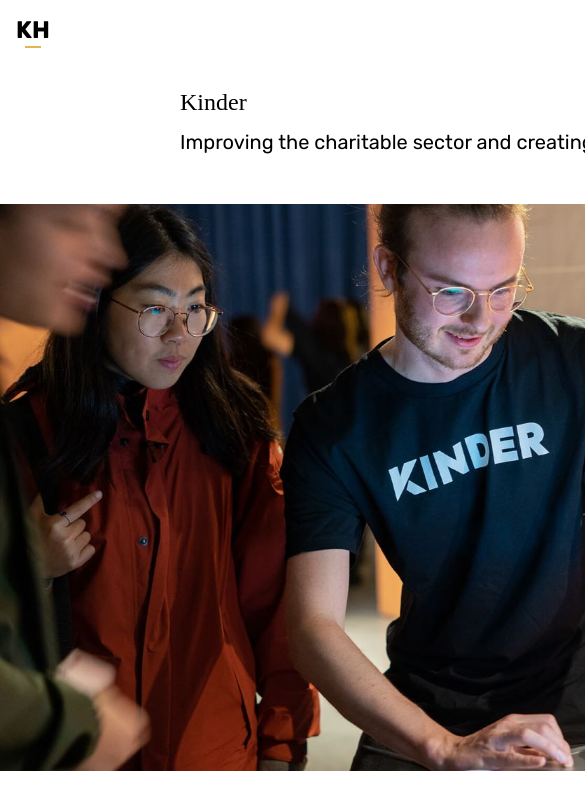
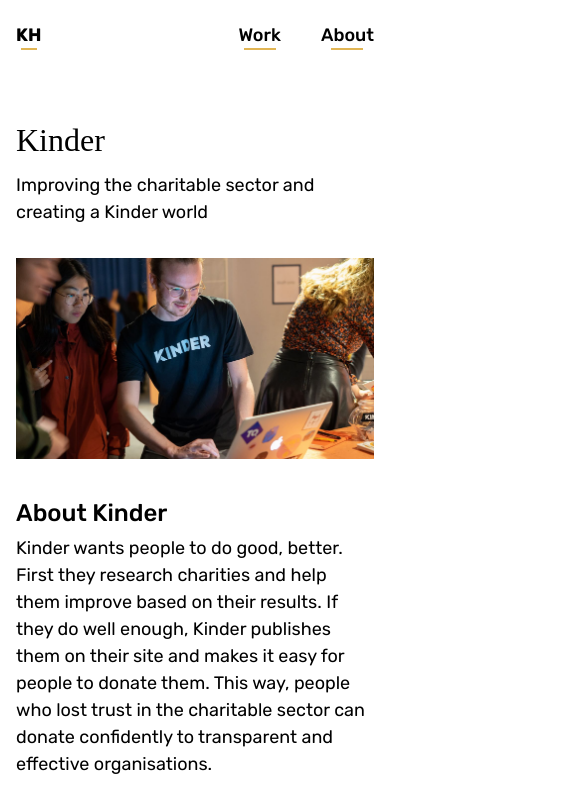
Before and after one commit to KoenHoogendoorn/Portfolio-Koen, a React (Create React App) app: page /kinder in a window 390 px wide. Shown: the top 796 px of the page, 585 px wide, since content can reach past the window. Built offline with nearby package versions, Linux system fonts and the light colour scheme; a web font is replaced by a local one.

Commit message:
responsiveness

```diff
--- a/src/App.module.scss
+++ b/src/App.module.scss
@@ -7,3 +7,24 @@
     margin: 48px auto;
   }
 }
+
+@media screen and (max-width: 1136px) {
+  //1040+48*2=1136
+  .App {
+    width: 100%;
+    padding: 0 48px;
+  }
+}
+
+@media screen and (max-width: 960px) {
+  .App {
+    padding: 0 32px;
+  }
+}
+
+@media screen and (max-width: 600px) {
+  //1040+48*2=1136
+  .App {
+    padding: 0 16px;
+  }
+}
--- a/src/components/DetailPage/DetailPage.module.scss
+++ b/src/components/DetailPage/DetailPage.module.scss
@@ -1,7 +1,4 @@
 @import "../../shared/variables.scss";
-
-// gebruik dit: https://stackoverflow.com/questions/47706903/add-a-class-to-the-html-body-tag-with-react
-// en haal alle store dingen weg wat te maken heeft met scrollingstate
 
 .StopScroll {
   margin: 0;
@@ -11,8 +8,7 @@
 
 .DetailPage {
   box-sizing: border-box;
-  // width: 968px; //720 + 120 padding + 4 border
-  padding: 140px 0 160px 0; //160 - 48 for navbar
+  padding: 140px 0 160px 0;
 
   .ContentContainer {
     width: 680px;
@@ -105,8 +101,7 @@
 
       h3 {
         margin-bottom: 8px;
-        width: 680px;
-        margin: 0 auto;
+        width: 100%;
         font-size: 24px;
         font-weight: 500;
       }
@@ -153,36 +148,16 @@
   // }
 }
 
-@media screen and (max-width: 1024px) {
+@media screen and (max-width: 1136px) {
   .DetailPage {
-    width: 90%; /*fallback for browsers dont use support calc*/
-    width: -webkit-calc(100% - 64px);
-    width: -moz-calc(100% - 64px);
-    width: calc(100% - 64px);
-    padding: 48px 0 64px 0;
-
-    .ContentContainer {
-      padding: 64px;
-
-      .Content {
-        margin-top: 16px;
-
-        p {
-          margin-bottom: 16px;
-          &:last-child {
-            margin-bottom: 0;
-          }
-        }
-      }
-    }
-  }
-}
-
-@media screen and (max-width: 1540px) {
-  .DetailPage {
+    padding: 70px 0 80px 0;
     .ContentContainer {
       .Content {
         p {
+          img {
+            width: calc(100% + 128px);
+            margin-left: -64px;
+          }
           .BlackLayerModal {
             .EnlargedImage {
               width: 92%;
@@ -197,16 +172,50 @@
   }
 }
 
-@media screen and (max-width: 541px) {
+@media screen and (max-width: 872px) {
   .DetailPage {
-    width: 90%; /*fallback for browsers dont use support calc*/
-    width: -webkit-calc(100% - 32px);
-    width: -moz-calc(100% - 32px);
-    width: calc(100% - 32px);
-    padding: 16px 0 32px 0;
+    .ContentContainer {
+      .Content {
+        p {
+          margin-bottom: 48px;
+          img {
+            width: 100%;
+            margin-left: unset;
+          }
 
-    .ContentContainer {
-      padding: 24px 16px;
+          &:last-child {
+            margin-bottom: 64px;
+          }
+        }
+      }
     }
   }
 }
+
+@media screen and (max-width: 744px) {
+  //680+32+32=744
+  .DetailPage {
+    .ContentContainer {
+      width: 100%;
+    }
+  }
+}
+
+@media screen and (max-width: 600px) {
+  .DetailPage {
+    .ContentContainer {
+      .Tagline {
+        margin-bottom: 32px;
+      }
+      .Content {
+        p {
+          margin-bottom: 32px;
+
+          &:last-child {
+            margin-bottom: 48px;
+          }
+        }
+      }
+    }
+  }
+}
--- a/src/components/LinkComponent/LinkComponent.module.scss
+++ b/src/components/LinkComponent/LinkComponent.module.scss
@@ -58,3 +58,15 @@
 .NavigationItem {
   font-size: $fnt-size-medium;
 }
+
+@media screen and (max-width: 960px) {
+  .Link {
+    font-size: $fnt-size-medium;
+  }
+}
+
+@media screen and (max-width: 600px) {
+  .Link {
+    font-size: $fnt-size-small;
+  }
+}
--- a/src/components/ProjectPreview/ProjectPreview.module.scss
+++ b/src/components/ProjectPreview/ProjectPreview.module.scss
@@ -55,12 +55,18 @@
   }
 }
 
-// @media screen and (max-width: 596px) {
-//   .DndProjectPreview {
-//     width: 100%;
+@media screen and (max-width: 960px) {
+  .ProjectPreview {
+    width: calc(50% - 8px);
+    .ProjectImageContainer {
+      height: 220px;
+    }
+  }
+}
 
-//     .DndLogo {
-//       margin-bottom: 4px;
-//     }
-//   }
-// }
+@media screen and (max-width: 600px) {
+  .ProjectPreview {
+    width: 100%;
+    margin-bottom: 64px;
+  }
+}
--- a/src/containers/HomePage/HomePage.module.scss
+++ b/src/containers/HomePage/HomePage.module.scss
@@ -2,6 +2,7 @@
 
 .HomePage {
   padding-bottom: 160px;
+
   .IntroductionSection {
     text-align: center;
     margin-top: 100px;
@@ -11,9 +12,11 @@
       width: 140px;
       margin-bottom: 16px;
     }
+
     h1 {
       margin-bottom: 16px;
     }
+
     p {
       font-size: $fnt-size-big;
       margin-bottom: 16px;
@@ -32,12 +35,25 @@
   }
 }
 
-@media screen and (max-width: 720px) {
+@media screen and (max-width: 600px) {
   .HomePage {
-    width: 90%; /*fallback for browsers dont use support calc*/
-    width: -webkit-calc(100% - 32px);
-    width: -moz-calc(100% - 32px);
-    width: calc(100% - 32px);
-    padding: 32px 0 $spc-between-sections-mobile 0; //80 - 48 = 32 for navbar
+    padding-bottom: 96px;
+
+    .IntroductionSection {
+      margin-top: 80px;
+      margin-bottom: 96px;
+
+      .PortraitKoen {
+        width: 120px;
+      }
+      p {
+        font-size: $fnt-size-medium;
+      }
+    }
+    .ProjectsSection {
+      .ProjectsSectionTitle {
+        margin-bottom: 32px;
+      }
+    }
   }
 }
--- a/src/containers/NavigationBar/NavigationBar.module.scss
+++ b/src/containers/NavigationBar/NavigationBar.module.scss
@@ -3,7 +3,7 @@
 .NavigationBar {
   display: flex;
   justify-content: space-between;
-  margin-top: 16px;
+  margin-top: 24px;
 
   .NavigationLinks * {
     &:first-of-type {
@@ -12,35 +12,35 @@
   }
 }
 
-@media screen and (max-width: 541px) {
-  .NavigationBar {
-    padding: 0 16px;
+// @media screen and (max-width: 541px) {
+//   .NavigationBar {
+//     padding: 0 16px;
 
-    .NavLink {
-      white-space: nowrap;
-      font-size: $fnt-size-medium;
+//     .NavLink {
+//       white-space: nowrap;
+//       font-size: $fnt-size-medium;
 
-      &:first-of-type {
-        margin-right: 24px;
-      }
-    }
-  }
-}
+//       &:first-of-type {
+//         margin-right: 24px;
+//       }
+//     }
+//   }
+// }
 
-@media screen and (max-width: 321px) {
-  .NavigationBar {
-    .Logo h3 {
-      font-size: 16px;
-      margin-left: 0;
-    }
-    img {
-      display: none;
-    }
+// @media screen and (max-width: 321px) {
+//   .NavigationBar {
+//     .Logo h3 {
+//       font-size: 16px;
+//       margin-left: 0;
+//     }
+//     img {
+//       display: none;
+//     }
 
-    .NavLink {
-      &:first-of-type {
-        margin-right: 16px;
-      }
-    }
-  }
-}
+//     .NavLink {
+//       &:first-of-type {
+//         margin-right: 16px;
+//       }
+//     }
+//   }
+// }
--- a/src/containers/SignOffSection/SignOffSection.module.scss
+++ b/src/containers/SignOffSection/SignOffSection.module.scss
@@ -5,9 +5,11 @@
     border: 1px solid $clr-primary;
     margin-bottom: 96px;
   }
+
   .SignOffLinks {
     display: flex;
     flex-wrap: wrap;
+
     .LinkContainer {
       width: 50%;
       margin-top: 32px;
@@ -15,8 +17,69 @@
   }
 }
 
-@media screen and (max-width: 541px) {
+@media screen and (max-width: 960px) {
   .SignOffSection {
-    margin-top: $spc-between-sections-mobile;
+    .SignOffLinks {
+      .LinkContainer {
+        &:nth-of-type(2),
+        &:nth-of-type(4) {
+          width: 45%;
+          margin-left: 5%;
+        }
+      }
+    }
   }
 }
+
+@media screen and (max-width: 872px) {
+  .SignOffSection {
+    .Divider {
+      margin-bottom: 64px;
+    }
+  }
+}
+
+@media screen and (max-width: 700px) {
+  .SignOffSection {
+    .SignOffLinks {
+      .LinkContainer {
+        &:nth-of-type(2),
+        &:nth-of-type(4) {
+          width: 40%;
+          margin-left: 10%;
+        }
+      }
+    }
+  }
+}
+
+@media screen and (max-width: 600px) {
+  .SignOffSection {
+    .Divider {
+      margin-bottom: 48px;
+    }
+
+    h2 {
+      text-align: center;
+    }
+
+    .SignOffLinks {
+      flex-direction: column;
+      text-align: center;
+
+      .LinkContainer {
+        width: unset;
+
+        &:nth-of-type(2),
+        &:nth-of-type(4) {
+          width: unset;
+          margin-left: unset;
+        }
+
+        a::after {
+          margin: 0 auto;
+        }
+      }
+    }
+  }
+}
--- a/src/index.scss
+++ b/src/index.scss
@@ -36,10 +36,22 @@
   font-size: 40px;
 }
 
+h3,
+h4 {
+  font-family: "Rubik", sans-serif;
+  font-weight: normal;
+}
+
 h3 {
-  font-family: "Rubik", sans-serif;
   font-size: 32px;
-  font-weight: normal;
+}
+
+h4 {
+  font-size: $fnt-size-medium;
+  font-weight: 600;
+  opacity: 0.7;
+  line-height: 1.3;
+  margin-bottom: 4px;
 }
 
 p {
@@ -58,24 +70,28 @@
   }
 }
 
-@media screen and (max-width: 541px) {
+@media screen and (max-width: 600px) {
   body {
-    font-size: $fnt-size-medium;
+    font-size: $fnt-size-small;
   }
 
   p {
-    line-height: $fnt-lineHeight-medium;
+    font-size: $fnt-size-small;
   }
 
   h1 {
+    font-size: 32px;
+  }
+
+  h2 {
+    font-size: 28px;
+  }
+
+  h3 {
     font-size: 24px;
   }
 
-  h2 {
-    font-size: 18px;
-  }
-
-  h3 {
-    font-size: 16px;
+  h4 {
+    font-size: $fnt-size-small;
   }
 }
--- a/src/shared/variables.scss
+++ b/src/shared/variables.scss
@@ -28,21 +28,10 @@
 
 // Text
 $clr-text: black;
-$clr-title: $clr-anzac;
 
 // Body font
 $fnt-size-big: 24px;
-$fnt-lineHeight-big: 1.5;
 
 $fnt-size-medium: 20px;
-$fnt-lineHeight-medium: 1.4;
 
-$fnt-size-small: 16px;
-$fnt-lineHeight-small: 1.4;
-
-// Spaces
-$spc-between-sections-desktop: 160px;
-$spc-between-sections-mobile: 80px;
-
-$spc-under-textAvatar-desktop: 48px;
-$spc-under-textAvatar-mobile: 24px;
+$fnt-size-small: 18px;
```
